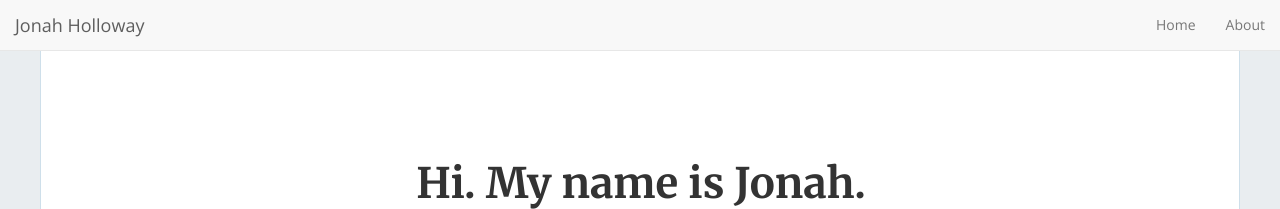
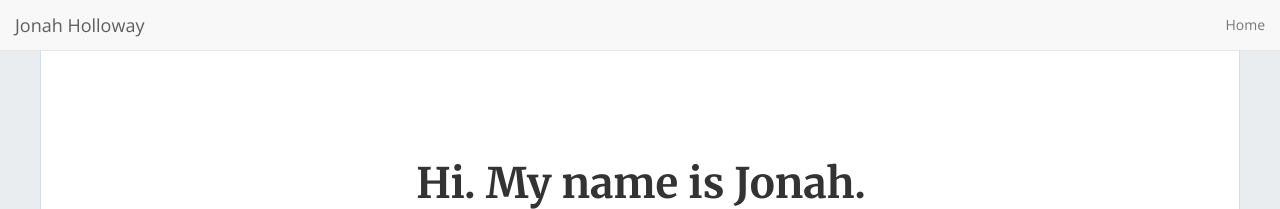
Before and after one commit to jonahholloway/jonahholloway.github.io, a Jekyll site: the page built from index.html, in a window 1280 px wide. Shown: the top 209 px of the page. Built offline with Jekyll 4.4.1, drawn with Linux system fonts in a browser that asks for light colours; nearby versions of some CDN libraries; the list of posts is cut into pages by our own code.

Commit message:
Update _config.yml

```diff
--- a/_config.yml
+++ b/_config.yml
@@ -102,4 +102,3 @@ enable_contact: false
 enable_nav: true
 nav_item:
   - { url: '/', text: 'Home' }
-  - { url: '/about', text: 'About' }
```
